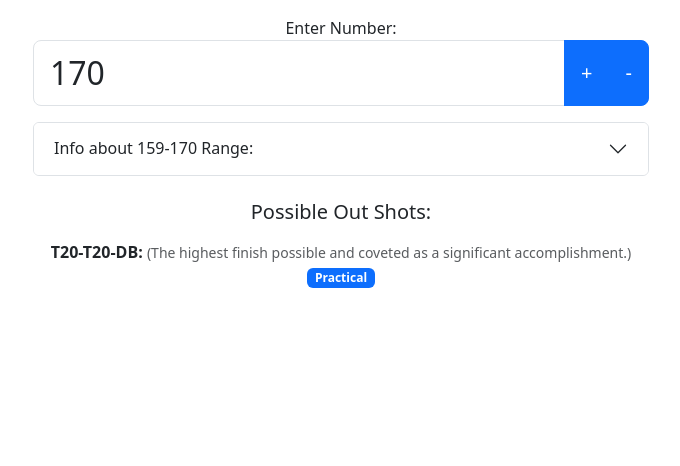
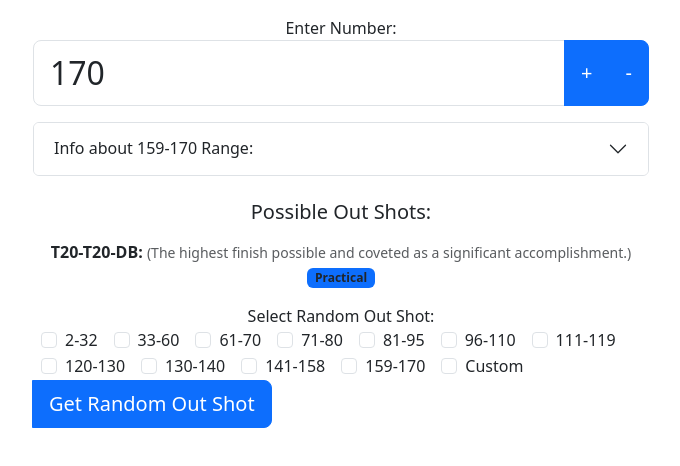
Before and after one commit to anthonymjimenez/dartcheckout, a React (Create React App) app: page / in a window 1280 px wide. Shown: the top 466 px of the page, without its empty margins (299-979 px from the left). Built offline with nearby package versions, Linux system fonts and the light colour scheme.

Commit message:
random outshot feature

```diff
--- a/src/App.js
+++ b/src/App.js
@@ -14,6 +14,9 @@ const App = () => {
   const initialNumber = 170; // Starting number
   const [currentNumber, setCurrentNumber] = useState(initialNumber);
   const [outShots, setOutShots] = useState(outShotsData[initialNumber] || []);
+  const [selectedRanges, setSelectedRanges] = useState([]);
+  const [customRangeStart, setCustomRangeStart] = useState("");
+  const [customRangeEnd, setCustomRangeEnd] = useState("");
 
   const handleNumberChange = (e) => {
     const newNumber = parseInt(e.target.value, 10);
@@ -33,6 +36,68 @@ const App = () => {
     const newNumber = currentNumber - 1;
     setCurrentNumber(newNumber);
     setOutShots(outShotsData[newNumber] || []);
+  };
+
+  const handleSelectedRangesChange = (e) => {
+    const value = e.target.value;
+    if (value === "custom") {
+      setSelectedRanges((prevRanges) =>
+        prevRanges.includes(value)
+          ? prevRanges.filter((range) => range !== value)
+          : [value]
+      );
+    } else {
+      setSelectedRanges((prevRanges) =>
+        prevRanges.includes(value)
+          ? prevRanges.filter((range) => range !== value)
+          : [...prevRanges, value]
+      );
+    }
+  };
+
+  const handleCustomRangeStartChange = (e) => {
+    setCustomRangeStart(e.target.value);
+  };
+
+  const handleCustomRangeEndChange = (e) => {
+    setCustomRangeEnd(e.target.value);
+  };
+
+  const handleRandomOutShot = () => {
+    let selectedRangesCopy = [...selectedRanges];
+
+    if (selectedRangesCopy.includes("custom")) {
+      // Validate custom range input
+      const start = parseInt(customRangeStart);
+      const end = parseInt(customRangeEnd);
+      if (!isNaN(start) && !isNaN(end) && start <= end) {
+        // Replace "custom" with the actual range
+        const customRange = `${start}-${end}`;
+        selectedRangesCopy = selectedRangesCopy.map((range) =>
+          range === "custom" ? customRange : range
+        );
+      } else {
+        // Handle an error or provide feedback to the user
+        alert("Invalid custom range. Please enter valid start and end values.");
+        return;
+      }
+    }
+
+    // Randomly select a range from the valid options
+    const randomRange =
+      selectedRangesCopy[Math.floor(Math.random() * selectedRangesCopy.length)];
+
+    // Extract start and end values from the random range
+    const [start, end] = randomRange.split("-");
+
+    // Generate a random number within the selected range
+    const randomNumber = Math.floor(
+      parseInt(start) + Math.random() * (parseInt(end) - parseInt(start) + 1)
+    );
+
+    // Update the current number and fetch the corresponding out shots
+    setCurrentNumber(randomNumber);
+    setOutShots(outShotsData[randomNumber] || []);
   };
 
   const bannerData = [
@@ -78,6 +143,7 @@ const App = () => {
       info: "You're at the end. Remember the minefield from 99-110? Here is the same minefield + 60. If you're starting your turn on one of the impossible finishes, the good news is that you don't have to worry about taking it out.\n\nWhen you're under 200 with one dart in hand, you need to avoiding shooting at a number where the single will leave you on an impossible finish. You can even look to the neighboring numbers and consider if there is a safety there as well.\n\nRemember that 158 and below are all safe for your next turn.\n\nFor example,\n\nIf you're at 195 with one dart left, the only single that will leave you an opportunity on you next turn would be SB.\n\nIf you're at 188 with one dart left, S20 would leave you stranded on 168, whereas S18 would leave 170.\n\nIf you're at 168 with one dart left, shooting at the T16 is a good option. It is surrounded by numbers that will guarantee you a chance at a finish on your next turn. T20, T19, T18, T17 all have traps around them.",
     },
   ];
+
   return (
     <Container fluid className="text-center mt-3">
       <Row>
@@ -90,8 +156,8 @@ const App = () => {
                 value={currentNumber}
                 onChange={handleNumberChange}
                 placeholder="Enter a number"
-                className="form-control-lg" // Updated class for larger size
-                style={{ fontSize: "2em" }} // Added inline style to increase font size
+                className="form-control-lg"
+                style={{ fontSize: "2em" }}
               />
               <Button
                 variant="primary"
@@ -156,13 +222,22 @@ const App = () => {
                         </small>
                       )}
                       {shot.label === "Practical" && (
-                        <Badge variant="success">{shot.label}</Badge>
+                        <Badge variant="light" className="bg-primary text-dark">
+                          {shot.label}
+                        </Badge>
                       )}
                       {shot.label === "Professional" && (
-                        <Badge variant="primary">{shot.label}</Badge>
+                        <Badge variant="light" className="bg-success text-dark">
+                          {shot.label}
+                        </Badge>
                       )}
                       {shot.label === "Alternative" && (
-                        <Badge variant="secondary">{shot.label}</Badge>
+                        <Badge
+                          variant="light"
+                          className="bg-secondary text-dark"
+                        >
+                          {shot.label}
+                        </Badge>
                       )}
                     </div>
                   )}
@@ -170,6 +245,61 @@ const App = () => {
               ))}
             </ul>
           </div>
+          <Form.Group controlId="formRandomOutShot">
+            <Form.Label className="mb-0">Select Random Out Shot:</Form.Label>
+            <div className="input-group">
+              {bannerData.map((item) => (
+                <Form.Check
+                  key={item.range}
+                  type="checkbox"
+                  id={`checkbox-${item.range}`}
+                  label={item.range}
+                  value={item.range}
+                  checked={selectedRanges.includes(item.range)}
+                  onChange={handleSelectedRangesChange}
+                  inline
+                  className="mx-2"
+                />
+              ))}
+              <Form.Check
+                type="checkbox"
+                id="checkbox-custom"
+                label="Custom"
+                value="custom"
+                checked={selectedRanges.includes("custom")}
+                onChange={handleSelectedRangesChange}
+                inline
+                className="mx-2"
+              />
+              {selectedRanges.includes("custom") && (
+                <div className="d-flex">
+                  <Form.Control
+                    type="number"
+                    value={customRangeStart}
+                    onChange={handleCustomRangeStartChange}
+                    placeholder="Start"
+                    className="form-control-lg"
+                  />
+                  <span className="mx-2">to</span>
+                  <Form.Control
+                    type="number"
+                    value={customRangeEnd}
+                    onChange={handleCustomRangeEndChange}
+                    placeholder="End"
+                    className="form-control-lg"
+                  />
+                </div>
+              )}
+              <Button
+                variant="primary"
+                size="lg"
+                className="input-group-append"
+                onClick={handleRandomOutShot}
+              >
+                Get Random Out Shot
+              </Button>
+            </div>
+          </Form.Group>
         </Col>
       </Row>
     </Container>
```
